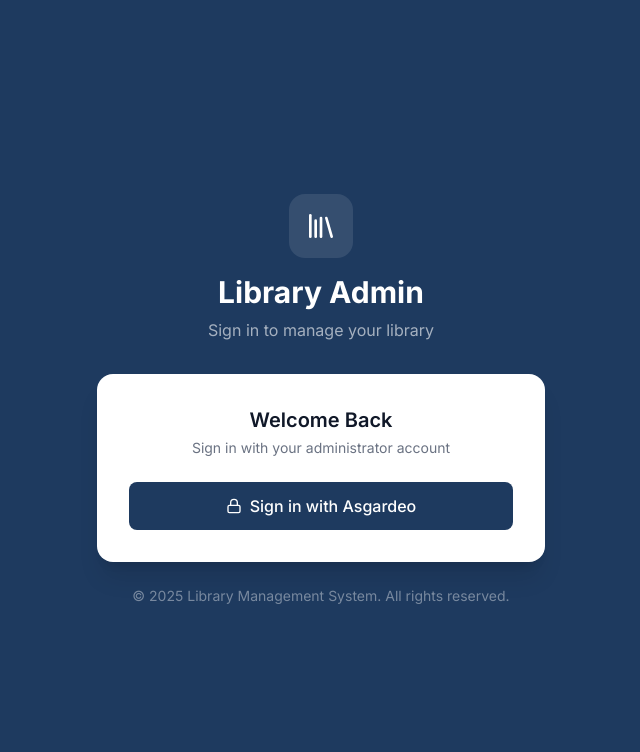
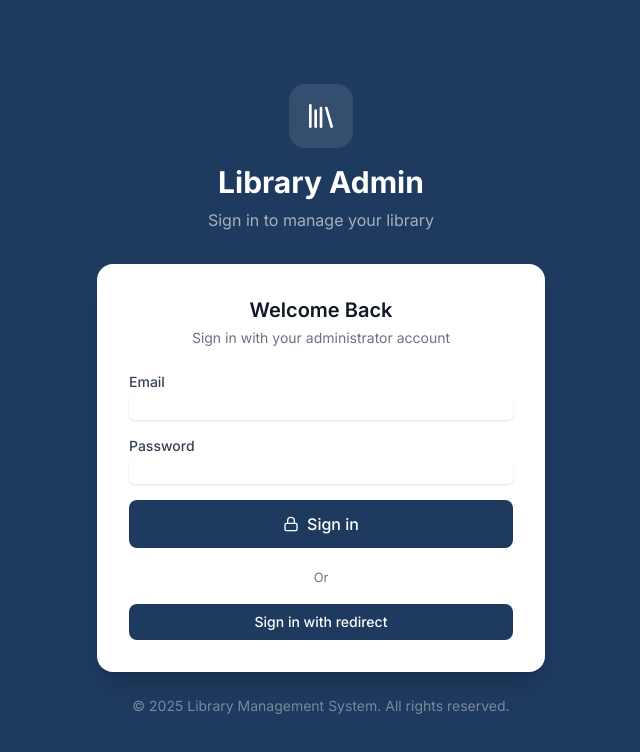
Before and after one commit to krish-anu/LibraryApp, a Next.js app in the folder admin/: page /login in a window 1280 px wide. Shown: the top 752 px of the page, without its empty margins (319-959 px from the left). Built offline with nearby package versions, Linux system fonts and the light colour scheme.

Commit message:
feat: implement ROPC login endpoint and enhance login functionality

```diff
--- a/admin/app/(dashboard)/dashboard/page.tsx
+++ b/admin/app/(dashboard)/dashboard/page.tsx
@@ -67,11 +67,11 @@
   }
 
   const chartData =
-    data?.topBooks.map((book) => ({
+    data?.topBooks?.map((book) => ({
       name:
         book.title.length > 15 ? book.title.slice(0, 15) + "..." : book.title,
       views: book.count,
-    })) || [];
+    })) ?? [];
 
   return (
     <div>
@@ -85,32 +85,32 @@
         <div className="grid grid-cols-1 md:grid-cols-2 lg:grid-cols-4 gap-6 mb-8">
           <StatCard
             title="Active Users"
-            value={data?.stats.activeUsers.toLocaleString() || "0"}
-            change={`${data?.stats.userGrowth || 0}% from last month`}
+            value={(data?.stats?.activeUsers ?? 0).toLocaleString()}
+            change={`${data?.stats?.userGrowth ?? 0}% from last month`}
             changeType="positive"
             icon={Users}
             iconColor="bg-blue-100 text-blue-600"
           />
           <StatCard
             title="Total Inventory"
-            value={data?.stats.totalInventory.toLocaleString() || "0"}
-            change={`+${data?.stats.inventoryGrowth || 0}% new additions`}
+            value={(data?.stats?.totalInventory ?? 0).toLocaleString()}
+            change={`+${data?.stats?.inventoryGrowth ?? 0}% new additions`}
             changeType="positive"
             icon={BookOpen}
             iconColor="bg-green-100 text-green-600"
           />
           <StatCard
             title="Pending Fines"
-            value={formatCurrency(data?.stats.pendingFines || 0)}
-            change={`${data?.stats.fineCount || 0} unpaid fines`}
+            value={formatCurrency(data?.stats?.pendingFines ?? 0)}
+            change={`${data?.stats?.fineCount ?? 0} unpaid fines`}
             changeType="negative"
             icon={AlertCircle}
             iconColor="bg-red-100 text-red-600"
           />
           <StatCard
             title="Avg. Checkout Time"
-            value={`${data?.stats.avgCheckoutTime || 0} days`}
-            change={`${data?.stats.checkoutImprovement || 0}% faster returns`}
+            value={`${data?.stats?.avgCheckoutTime ?? 0} days`}
+            change={`${data?.stats?.checkoutImprovement ?? 0}% faster returns`}
             changeType="positive"
             icon={Clock}
             iconColor="bg-purple-100 text-purple-600"
@@ -162,12 +162,12 @@
               </a>
             </div>
             <div className="space-y-4">
-              {data?.recentFines.length === 0 ? (
+              {data?.recentFines?.length === 0 ? (
                 <p className="text-gray-500 text-center py-8">
                   No recent fines
                 </p>
               ) : (
-                data?.recentFines.map((fine) => (
+                data?.recentFines?.map((fine) => (
                   <div
                     key={fine.id}
                     className="flex items-center justify-between p-3 bg-gray-50 rounded-lg"
--- /dev/null
+++ b/admin/app/api/auth/login/route.ts
@@ -0,0 +1,119 @@
+import { NextResponse } from "next/server";
+
+// Server-side route to exchange credentials with Asgardeo using ROPC grant.
+// Uses the public mobile Asgardeo application that has the "password" grant enabled.
+// Expected environment vars:
+// ASGARDEO_TOKEN_ENDPOINT  - full token endpoint URL
+// ASGARDEO_ROPC_CLIENT_ID  - public client ID with ROPC grant enabled
+// ASGARDEO_USERINFO_ENDPOINT (optional)
+// ASGARDEO_SCOPE (optional, defaults to "openid profile email")
+
+export async function POST(req: Request) {
+  try {
+    const body = await req.json();
+    const { email, password } = body || {};
+    if (!email || !password) {
+      return NextResponse.json(
+        { message: "Missing credentials" },
+        { status: 400 },
+      );
+    }
+
+    const tokenEndpoint = process.env.ASGARDEO_TOKEN_ENDPOINT;
+    // Use the ROPC-enabled public client (mobile app's Asgardeo application)
+    const ropcClientId = process.env.ASGARDEO_ROPC_CLIENT_ID;
+    const scope = process.env.ASGARDEO_SCOPE || "openid profile email";
+
+    if (!tokenEndpoint || !ropcClientId) {
+      return NextResponse.json(
+        {
+          message:
+            "Server misconfiguration: ASGARDEO_TOKEN_ENDPOINT and ASGARDEO_ROPC_CLIENT_ID are required",
+        },
+        { status: 500 },
+      );
+    }
+
+    // ROPC request — public client, no client_secret needed
+    const params = new URLSearchParams();
+    params.append("grant_type", "password");
+    params.append("username", email);
+    params.append("password", password);
+    params.append("scope", scope);
+    params.append("client_id", ropcClientId);
+
+    const tokenRes = await fetch(tokenEndpoint, {
+      method: "POST",
+      headers: { "Content-Type": "application/x-www-form-urlencoded" },
+      body: params.toString(),
+    });
+
+    if (!tokenRes.ok) {
+      const errorBody = await tokenRes.json().catch(() => ({}));
+      const detail =
+        errorBody?.error_description ||
+        errorBody?.error ||
+        "Authentication failed";
+      console.error("/api/auth/login token error:", detail);
+      return NextResponse.json({ message: detail }, { status: 401 });
+    }
+
+    const tokenJson = await tokenRes.json();
+    const accessToken = tokenJson.access_token;
+    const expiresIn = tokenJson.expires_in || 3600;
+
+    // Fetch userinfo to populate the session user object
+    let user: any = null;
+    try {
+      const userinfoEndpoint = (
+        process.env.ASGARDEO_USERINFO_ENDPOINT || ""
+      ).trim();
+      if (userinfoEndpoint && accessToken) {
+        const ures = await fetch(userinfoEndpoint, {
+          headers: { Authorization: `Bearer ${accessToken}` },
+        });
+        if (ures.ok) {
+          const info = await ures.json();
+          user = {
+            sub: info.sub || "",
+            email: info.email || email,
+            name:
+              [info.given_name, info.family_name].filter(Boolean).join(" ") ||
+              info.preferred_username ||
+              info.username ||
+              email,
+            picture: info.picture || undefined,
+          };
+        }
+      }
+    } catch (e) {
+      // ignore userinfo errors — login still succeeds
+    }
+
+    // Fallback user if userinfo endpoint was unavailable
+    if (!user) {
+      user = { sub: "", email, name: email };
+    }
+
+    const res = NextResponse.json({ user });
+
+    // Set secure httpOnly cookie with access token
+    res.cookies.set({
+      name: "library_session",
+      value: accessToken,
+      httpOnly: true,
+      secure: process.env.NODE_ENV === "production",
+      path: "/",
+      maxAge: Number(expiresIn),
+      sameSite: "lax",
+    });
+
+    return res;
+  } catch (err: any) {
+    console.error("/api/auth/login error", err);
+    return NextResponse.json(
+      { message: "Internal server error" },
+      { status: 500 },
+    );
+  }
+}
--- a/admin/app/login/page.tsx
+++ b/admin/app/login/page.tsx
@@ -1,14 +1,22 @@
 "use client";
 
-import { useEffect } from "react";
+import { useEffect, useState } from "react";
 import { Library, Lock } from "lucide-react";
 import { Button } from "@/components/ui/button";
 import { useAuth } from "@/lib/auth/auth-context";
 import { useRouter } from "next/navigation";
 
+interface FormState {
+  email: string;
+  password: string;
+}
+
 export default function LoginPage() {
   const { isAuthenticated, isLoading, login } = useAuth();
   const router = useRouter();
+  const [form, setForm] = useState<FormState>({ email: "", password: "" });
+  const [error, setError] = useState<string | null>(null);
+  const [submitting, setSubmitting] = useState(false);
 
   useEffect(() => {
     // Redirect to dashboard if already authenticated
@@ -18,7 +26,22 @@
   }, [isAuthenticated, isLoading, router]);
 
   const handleAsgardeoLogin = () => {
+    // Fallback to redirect-based login
     login();
+  };
+
+  const handleSubmit = async (e: React.FormEvent) => {
+    e.preventDefault();
+    setError(null);
+    setSubmitting(true);
+    try {
+      await login({ email: form.email, password: form.password });
+      router.push("/");
+    } catch (e: any) {
+      setError(e?.message || "Login failed");
+    } finally {
+      setSubmitting(false);
+    }
   };
 
   if (isLoading) {
@@ -51,10 +74,60 @@
               </p>
             </div>
 
-            <Button onClick={handleAsgardeoLogin} className="w-full" size="lg">
-              <Lock className="w-4 h-4 mr-2" />
-              Sign in with Asgardeo
-            </Button>
+            <form onSubmit={handleSubmit} className="space-y-4">
+              <div>
+                <label className="block text-sm font-medium text-gray-700">
+                  Email
+                </label>
+                <input
+                  type="email"
+                  required
+                  value={form.email}
+                  onChange={(e) => setForm({ ...form, email: e.target.value })}
+                  className="mt-1 block w-full rounded-md border-gray-200 shadow-sm"
+                />
+              </div>
+
+              <div>
+                <label className="block text-sm font-medium text-gray-700">
+                  Password
+                </label>
+                <input
+                  type="password"
+                  required
+                  value={form.password}
+                  onChange={(e) =>
+                    setForm({ ...form, password: e.target.value })
+                  }
+                  className="mt-1 block w-full rounded-md border-gray-200 shadow-sm"
+                />
+              </div>
+
+              {error && <div className="text-sm text-red-600">{error}</div>}
+
+              <Button
+                type="submit"
+                className="w-full"
+                size="lg"
+                disabled={submitting}
+              >
+                <Lock className="w-4 h-4 mr-2" />
+                {submitting ? "Signing in…" : "Sign in"}
+              </Button>
+
+              <div className="text-center">
+                <small className="text-gray-500">Or</small>
+              </div>
+
+              <Button
+                type="button"
+                onClick={handleAsgardeoLogin}
+                className="w-full"
+                variant={undefined}
+              >
+                Sign in with redirect
+              </Button>
+            </form>
           </div>
         </div>
 
--- a/admin/lib/auth/auth-context.tsx
+++ b/admin/lib/auth/auth-context.tsx
@@ -19,7 +19,7 @@
   user: User | null;
   isAuthenticated: boolean;
   isLoading: boolean;
-  login: () => void;
+  login: (creds?: { email: string; password: string } | undefined) => Promise<void>;
   logout: () => void;
 }
 
@@ -115,7 +115,34 @@
     initAuth();
   }, []);
 
-  const login = async () => {
+  const login = async (creds?: { email: string; password: string }) => {
+    // If credentials provided, use backend to perform ROPC-style login
+    if (creds && creds.email && creds.password) {
+      try {
+        const res = await fetch("/api/auth/login", {
+          method: "POST",
+          headers: { "Content-Type": "application/json" },
+          body: JSON.stringify(creds),
+        });
+
+        if (!res.ok) {
+          const err = await res.json().catch(() => ({}));
+          throw new Error(err.message || "Login failed");
+        }
+
+        const json = await res.json();
+        if (json?.user) {
+          setUser(json.user);
+          setIsAuthenticated(true);
+        }
+      } catch (error) {
+        console.error("Login error:", error);
+        throw error;
+      }
+      return;
+    }
+
+    // Fallback to SPA client redirect-based sign in
     if (asgardeoClient) {
       try {
         await asgardeoClient.signIn();
```
Also changed, not shown: admin/app/api/settings/route.ts (line endings or trailing spaces), 1 other file (tests, documents, lock files or other folders).
